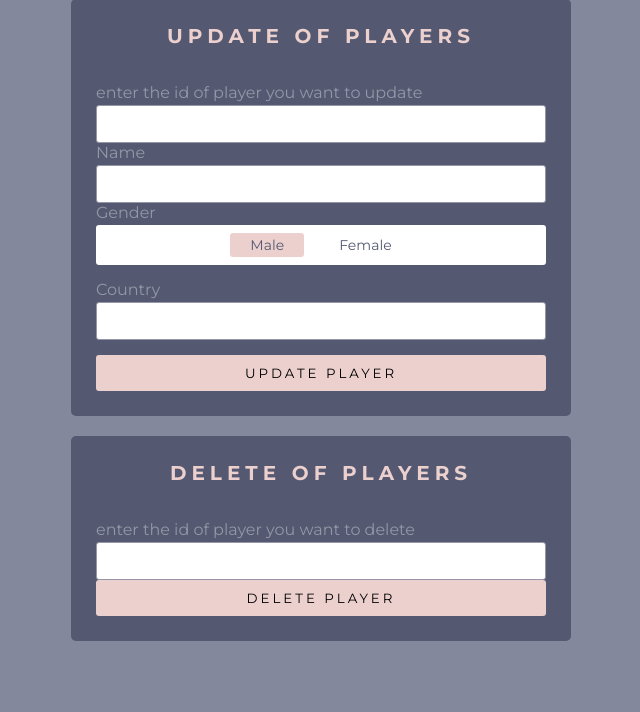
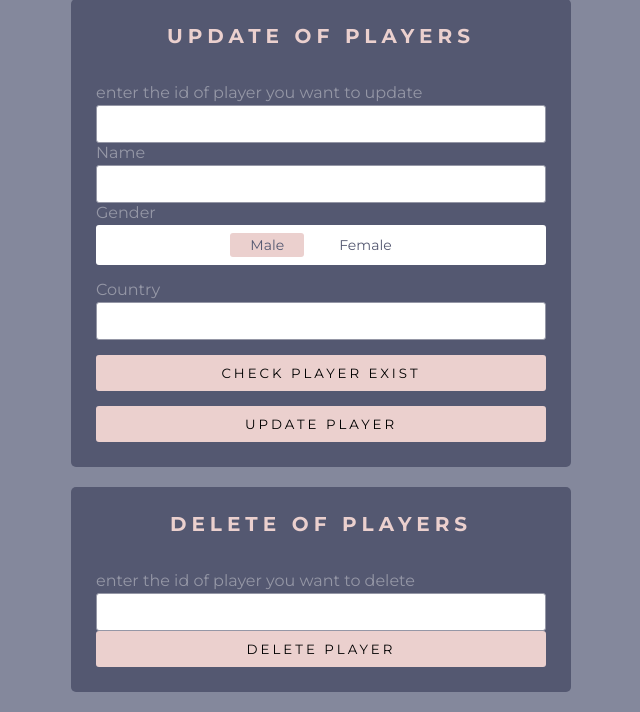
Before and after one commit to malak-Alkindi/UI-that-shows-all-existing-players-from-your-Game-API-, a Spring Boot app: page / in a window 1280 px wide. Shown: the part 498-1210 px from the top of the page, without its empty margins (319-959 px from the left). Before the commit the page ends 1139 px from the top, so only its background shows below. Run offline with Spring Boot 4, Linux system fonts and the light colour scheme; data that the repository does not hold is empty.

Commit message:
need to fetch data ti update form

```diff
--- a/src/main/java/com/malak/gameAPI/controllers/PlayerController.java
+++ b/src/main/java/com/malak/gameAPI/controllers/PlayerController.java
@@ -22,11 +22,11 @@ public class PlayerController {
         return playerService.getAllPlayers();
     }
 
-    @GetMapping(path = "get/{id}")
+    @GetMapping(path = "{id}")
     public Player getSpecificPlayer(@PathVariable(name = "id") int id) {
         Player playerFound = null;
         if (Strings.isNotBlank(String.valueOf(id))){
-            playerFound = playerService.getSpecificPlayer(String.valueOf(id));
+            playerFound = playerService.getSpecificPlayer(id);
         }
         return playerFound;
     }
@@ -43,8 +43,9 @@ public class PlayerController {
 @PutMapping(path = "{id}")
     public ResponseEntity<Player> updateProduct(@PathVariable int id, @RequestBody Player updatedProduct) {
     Player response = playerService.updatePlayer(id, updatedProduct);
+    System.out.println("this is the responed" +response);
+        if (response != null) {
 
-        if (response != null) {
             return ResponseEntity.ok(response);
         } else {
             return ResponseEntity.notFound().build();
--- a/src/main/java/com/malak/gameAPI/repositories/PlayerRepository.java
+++ b/src/main/java/com/malak/gameAPI/repositories/PlayerRepository.java
@@ -8,6 +8,7 @@ import org.springframework.data.repository.query.Param;
 import org.springframework.stereotype.Repository;
 
 import javax.transaction.Transactional;
+import java.util.Optional;
 
 @Repository
 public interface PlayerRepository extends JpaRepository<Player, String> {
@@ -20,5 +21,5 @@ public interface PlayerRepository extends JpaRepository<Player, String> {
     @Modifying
     @Query(value = "DELETE FROM Player a WHERE a.id = :id")
     void delByID(@Param("id") Integer id);
-
+    Optional<Player> findById(int playerId);
 }
--- a/src/main/java/com/malak/gameAPI/services/PlayerService.java
+++ b/src/main/java/com/malak/gameAPI/services/PlayerService.java
@@ -20,7 +20,7 @@ public class PlayerService {
         return playerRepository.findAll();
     }
 
-    public Player getSpecificPlayer(String playerId) {
+    public Player getSpecificPlayer(int playerId) {
         Player foundPlayer = null;
         Optional<Player> optionalPlayer = playerRepository.findById(playerId);
 
@@ -77,4 +77,5 @@ public class PlayerService {
         playerRepository.deleteByName(name);
     }
 
+
 }
--- a/src/main/resources/static/index.html
+++ b/src/main/resources/static/index.html
@@ -121,7 +121,9 @@
                 </div>
 
 
-
+                <div class="input_wrap">
+                    <input onclick="CheckIfExist()" type="submit" value="check player exist" class="submit_btn">
+                </div>
 
                 <div class="input_wrap">
                     <input onclick="updatePlayer()" type="submit" value="update player" class="submit_btn">
--- a/src/main/resources/static/index.js
+++ b/src/main/resources/static/index.js
@@ -98,7 +98,24 @@ newItem.style.backgroundColor = "rgb(235 208 206 / 30%)";
 
 
 
+function CheckIfExist(){
+var requestOptions = {
+  method: 'GET',
+  redirect: 'follow'
+};
+
+fetch("http://localhost:9000/api/v1/player/2", requestOptions)
+  .then(response => response.text())
+  .then(result => console.log(result))
+  .catch(error => console.log('error', error));
+
+
+}
+
   function updatePlayer(){
+
+
+
     const  player={
 
       name:"",
```
